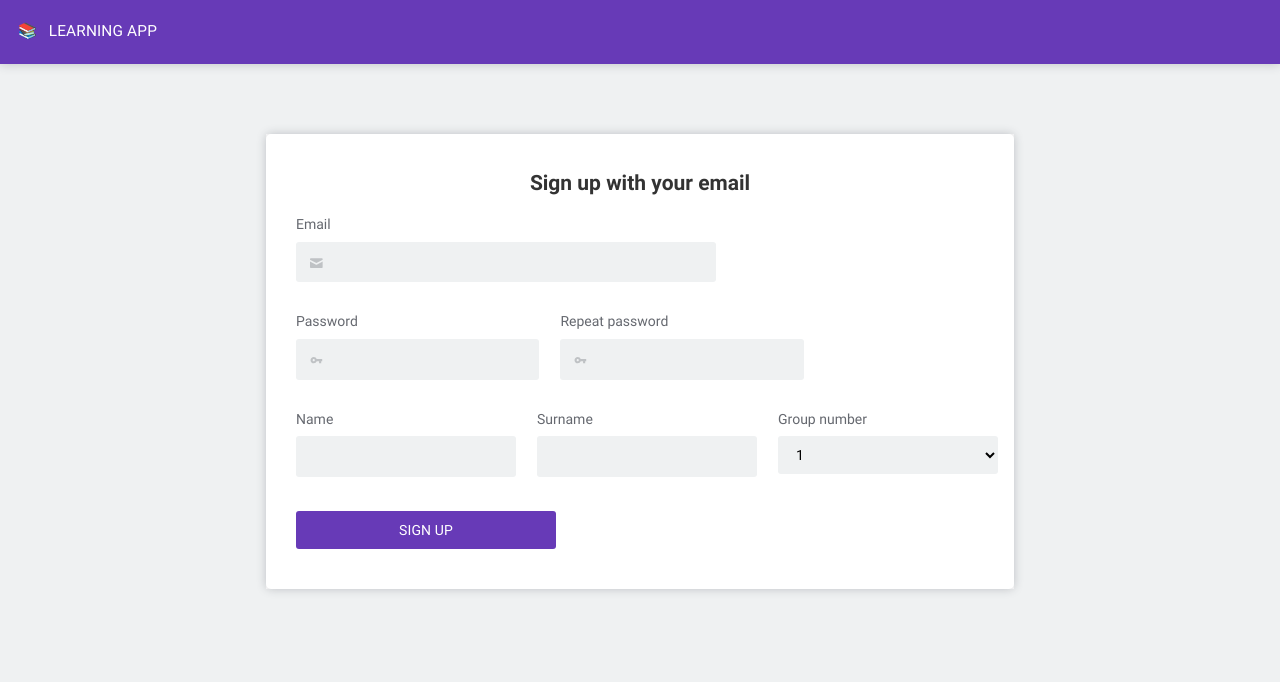
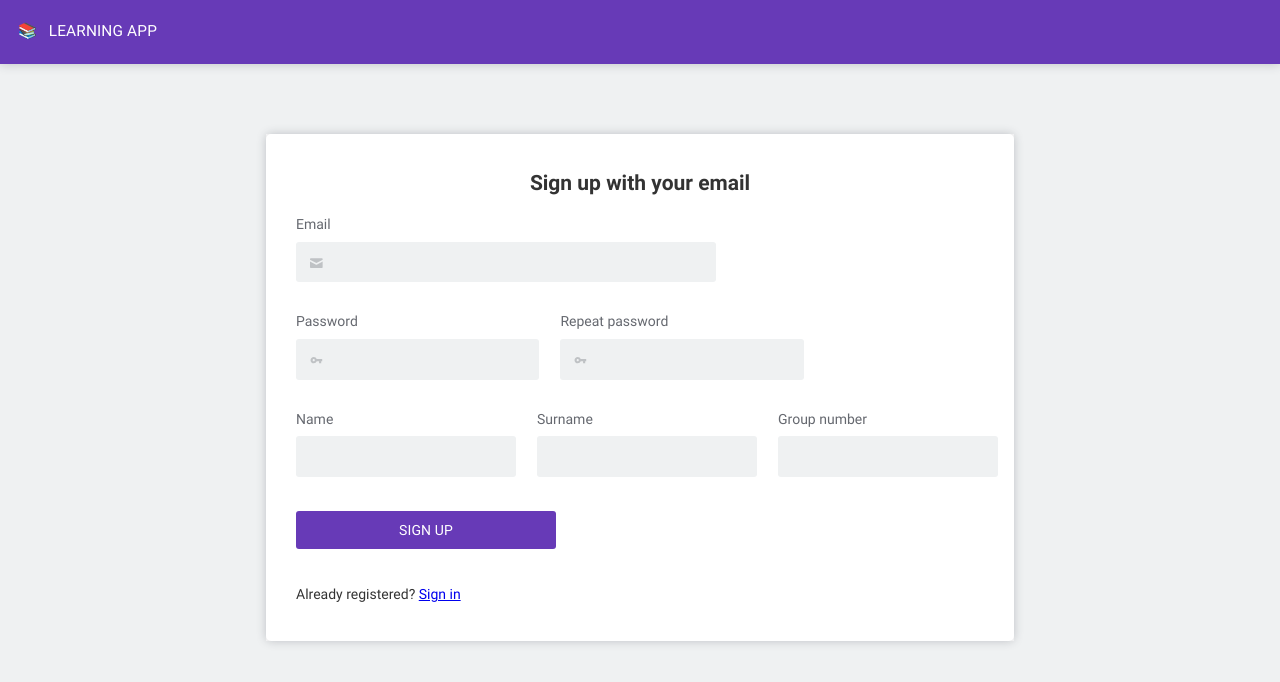
Before and after one commit to dimadk24/learning-app-layout, a website: page source/sign-up.html in a window 1280 px wide. Drawn offline with nearby package versions, Linux system fonts and the light colour scheme; files that its build step writes are made by us from their sources.

Commit message:
style: remove comments

```diff
--- a/source/sign-up.html
+++ b/source/sign-up.html
@@ -17,9 +17,6 @@
       <span class="page-header__icon">📚</span>
       Learning app
     </h1>
-
-    <!-- dashboard link here -->
-    <!-- student name block here -->
   </header>
 
   <main class="page-main">
@@ -57,15 +54,14 @@
 
           <p class="signup-form__item signup-form__item--group">
             <label for="group">Group number</label>
-            <select class="signup-form__group-select" name="group" id="group">
-              <option value="1">1</option>
-              <option value="2">2</option>
-              <option value="3">3</option>
-            </select>
+            <input class="signup-form__input" type="text" name="group" id="group">
           </p>
         </div>
 
-        <button class="signup-form__button button" type="submit">Sign up</button>
+        <!-- <div class="signup-form__columns"> -->
+          <button class="signup-form__button button" type="submit">Sign up</button>
+          <p>Already registered? <a href="./sign-in.html">Sign in</a></p>
+        <!-- </div> -->
       </form>
     </div>
 
```
Also changed, not shown: source/sign-in.html (+1 -0 lines).
